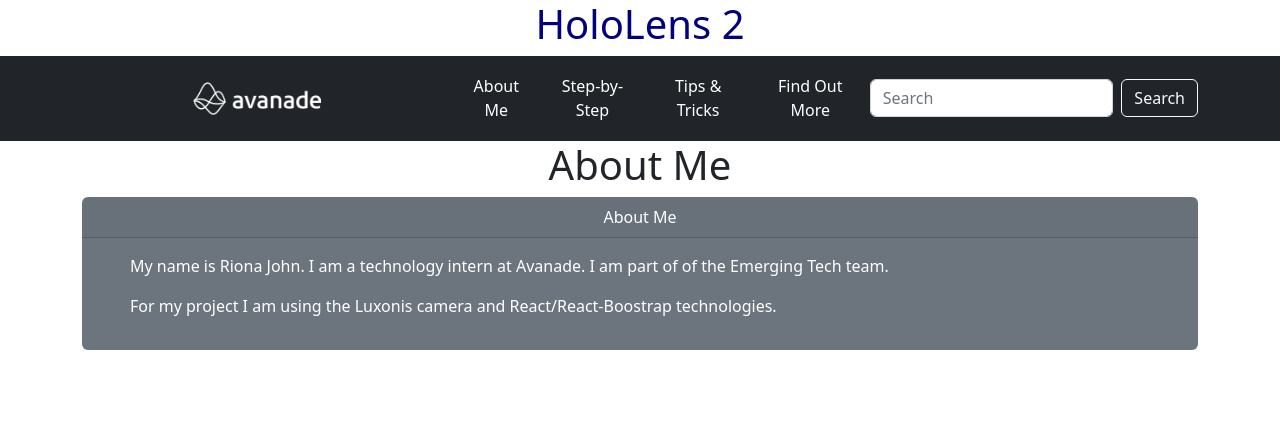
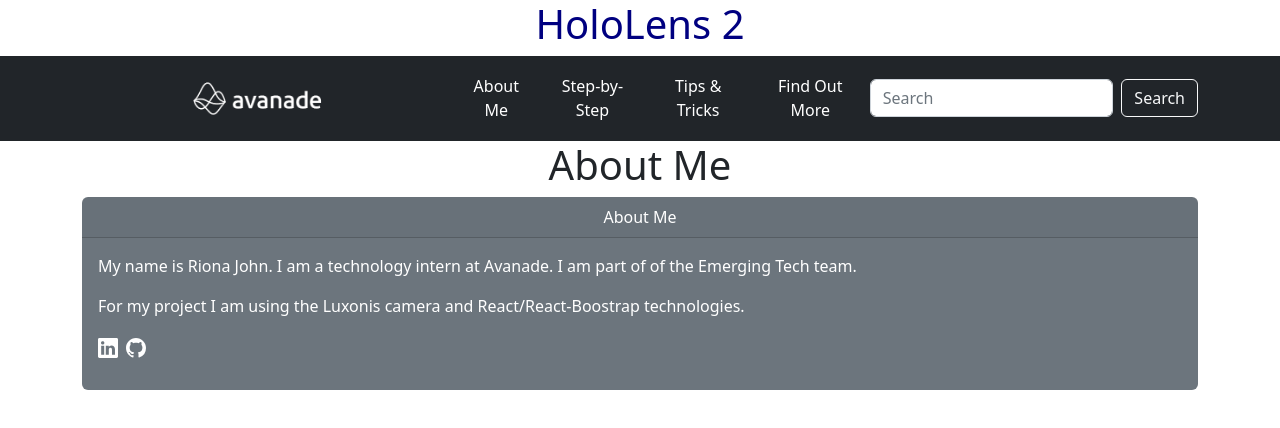
Before and after one commit to Avanade/opentechinternship, a React (Create React App) app in the folder riona/website-qr-code-project/set-up-headset/: page /about-me in a window 1280 px wide. Shown: the top 428 px of the page. Built offline with nearby package versions, Linux system fonts and the light colour scheme.

Commit message:
Adding icons.
Signed-off-by: Riona John (c) <riona.john@avanade.com>

```diff
--- a/riona/website-qr-code-project/set-up-headset/package.json
+++ b/riona/website-qr-code-project/set-up-headset/package.json
@@ -8,11 +8,13 @@
     "@testing-library/user-event": "^13.5.0",
     "bootstrap": "^5.2.0",
     "bootstrap-icons": "^1.9.1",
+    "prop-types": "^15.8.1",
     "react": "^18.2.0",
     "react-bootstrap": "^2.5.0",
+    "react-bootstrap-icons": "^1.8.4",
     "react-dom": "^18.2.0",
     "react-router-dom": "^6.3.0",
-    "react-scripts": "^2.1.3",
+    "react-scripts": "^5.0.1",
     "web-vitals": "^2.1.4"
   },
   "scripts": {
--- a/riona/website-qr-code-project/set-up-headset/src/components/about_me_card.jsx
+++ b/riona/website-qr-code-project/set-up-headset/src/components/about_me_card.jsx
@@ -3,18 +3,32 @@ import React from 'react';
 import '../css_componets/card_css.css';
 
 import { Card } from 'react-bootstrap';
+import { Github, Linkedin } from 'react-bootstrap-icons';
 
 const AboutMeCard = () => {
     return (
         <Card>
             {/*text colour rewrites react-boostrap - orginally white*/}
-            <Card.Header style ={{textAlign: "center"}}>About Me</Card.Header>
+            <Card.Header style={{ textAlign: "center" }}>About Me</Card.Header>
             <Card.Body>
-                <ul>My name is Riona John. I am a technology intern at Avanade.
-                    I am part of of the Emerging Tech team. </ul>
+                <p>
+                    My name is Riona John. I am a technology intern at Avanade.
+                    I am part of of the Emerging Tech team.
+                </p>
 
-                <ul>For my project I am using the Luxonis camera
-                    and React/React-Boostrap technologies.</ul>
+                <p>
+                    For my project I am using the Luxonis camera
+                    and React/React-Boostrap technologies.
+                </p>
+                <p>
+                    <a href="https://www.linkedin.com/in/rionaj/">
+                        <Linkedin style={{ fontSize: "20", fontWeight: "bold", color: "white" }} />
+                    </a>
+                    &nbsp; {/* space in line */}
+                    <a href="https://github.com/rionajohn">
+                        <Github style={{ fontSize: "20", fontWeight: "bold", color: "white" }} />
+                    </a>
+                </p>
             </Card.Body>
         </Card>
     )
--- a/riona/website-qr-code-project/set-up-headset/src/components/step_card_4.jsx
+++ b/riona/website-qr-code-project/set-up-headset/src/components/step_card_4.jsx
@@ -4,6 +4,8 @@ import '../css_componets/card_css.css';
 import '../css_componets/image.css';
 
 import { Card, Container, Row, Col } from 'react-bootstrap';
+
+import { ExclamationTriangle } from 'react-bootstrap-icons';
 
 const StepCard4 = () => {
     return (
@@ -26,11 +28,11 @@ const StepCard4 = () => {
                                     To calibrate, your eyes will be looking at different targets (gems).
                                 </p>
                                 <p>
-                                    It's fine if you blink or close your eyes during calibration,
-                                    but try not to stare at other objects in the room or physical space.
+                                    <ExclamationTriangle style={{fontSize: "20", fontWeight: "bold"}}/> It's fine if you blink or close your eyes during
+                                    calibration, but try not to stare at other objects in the room or physical space.
                                 </p>
                                 <p>
-                                    Please try to not move your head as much and only move your eyes where possible.
+                                    <ExclamationTriangle style={{fontSize: "20", fontWeight: "bold"}}/> Please try to not move your head as much and only move your eyes where possible.
                                 </p>
                                 <p>
                                     HoloLens uses this process to learn your unique eye position
--- a/riona/website-qr-code-project/set-up-headset/src/components/step_card_network.jsx
+++ b/riona/website-qr-code-project/set-up-headset/src/components/step_card_network.jsx
@@ -3,13 +3,14 @@ import React from 'react';
 import '../css_componets/card_css.css';
 
 import { Card } from 'react-bootstrap';
+import { Wifi } from 'react-bootstrap-icons';
 
 const NetworkStepCard = () => {
     return (
         <Card>
             {/*text colour rewrites react-boostrap - orginally white*/}
             <Card.Header style={{ textAlign: "center", fontWeight: "bold" }}>
-                Step 5: Connecting to the internet
+                Step 5: Connecting to the internet <Wifi style={{fontSize: "24", fontWeight: "bold"}} />
             </Card.Header>
             <Card.Body>
                 <Card.Text>
--- a/riona/website-qr-code-project/set-up-headset/src/components/tip_card_1.jsx
+++ b/riona/website-qr-code-project/set-up-headset/src/components/tip_card_1.jsx
@@ -3,13 +3,14 @@ import React from 'react';
 import '../css_componets/card_css.css';
 
 import { Card, Container } from 'react-bootstrap';
+import { Magic } from 'react-bootstrap-icons';
 
 const TipCard1 = () => {
     return (
         <Card>
             {/*text colour rewrites react-boostrap - orginally white*/}
             <Card.Header style={{ textAlign: "center", fontWeight: "bold" }}>
-                Tip:
+                <Magic style={{ fontSize: "20", fontWeight: "bold" }} /> Personal Prefference
             </Card.Header>
             <Card.Body>
                 <Card.Text>
```
Also changed, not shown: 1 other file (tests, documents, lock files or other folders).
